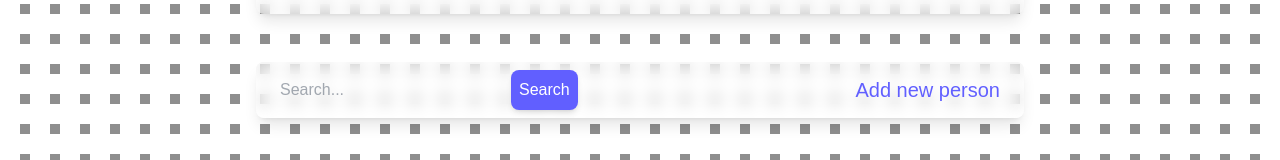
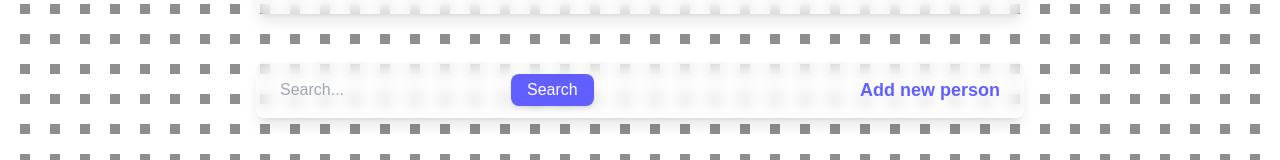
Before and after one commit to leventepap/wad-final-project, a Next.js app in the folder frontend/: page /person in a window 1280 px wide. Shown: the part 206-366 px from the top of the page. Built offline with nearby package versions, Linux system fonts and the light colour scheme; no server answers.

Commit message:
minor improvements

```diff
--- a/frontend/src/components/person-overview-table.tsx
+++ b/frontend/src/components/person-overview-table.tsx
@@ -29,12 +29,12 @@ export default function PersonOverviewTable(props: { persons: PersonOverview[] }
                                 </Link> : null
                             }
                             {person.MEMBER_PERSON_ID ?
-                                <Link href={`/author/${person.MEMBER_PERSON_ID}`}>
+                                <Link href={`/member/${person.MEMBER_PERSON_ID}`}>
                                     <Tag title="Member" color="yellow"/>
                                 </Link> : null
                             }
                             {person.STAFF_PERSON_ID ?
-                                <Link href={`/author/${person.AUTHOR_PERSON_ID}`}>
+                                <Link href={`/staff/${person.STAFF_PERSON_ID}`}>
                                     <Tag title="Staff" color="purple"/>
                                 </Link> : null
                             }
--- a/frontend/src/pages/person/index.tsx
+++ b/frontend/src/pages/person/index.tsx
@@ -37,17 +37,17 @@ export default function PersonsPage() {
     return (
         <Page title="Persons">
             <div className="min-w-full bg-white/50 backdrop-blur-sm shadow-lg rounded-lg p-2 flex flex-row justify-between items-center">
-                <div className="flex flex-row gap-2">
+                <div className="flex flex-row gap-2 items-center">
                     <input type="text"
                            placeholder="Search..."
                            value={search}
                            onChange={handleInputChange}
                            className="w-full px-4 py-2 rounded-lg"/>
                     <button onClick={submitSearch}
-                            className="bg-indigo-500 text-white px-2 py-1 rounded-lg hover:bg-indigo-600 shadow-md hover:shadow-lg focus:outline-none">Search</button>
+                            className="bg-indigo-500 text-white px-4 py-1 cursor-pointer rounded-lg hover:bg-indigo-600 shadow-md hover:shadow-lg focus:outline-none">Search</button>
                 </div>
                 <Link href="/person/add">
-                    <h1 className="text-indigo-500 font-medium text-xl px-4">Add new person</h1>
+                    <h1 className="text-indigo-500 font-bold text-lg px-4">Add new person</h1>
                 </Link>
             </div>
             <PersonOverviewTable persons={persons}/>
```
